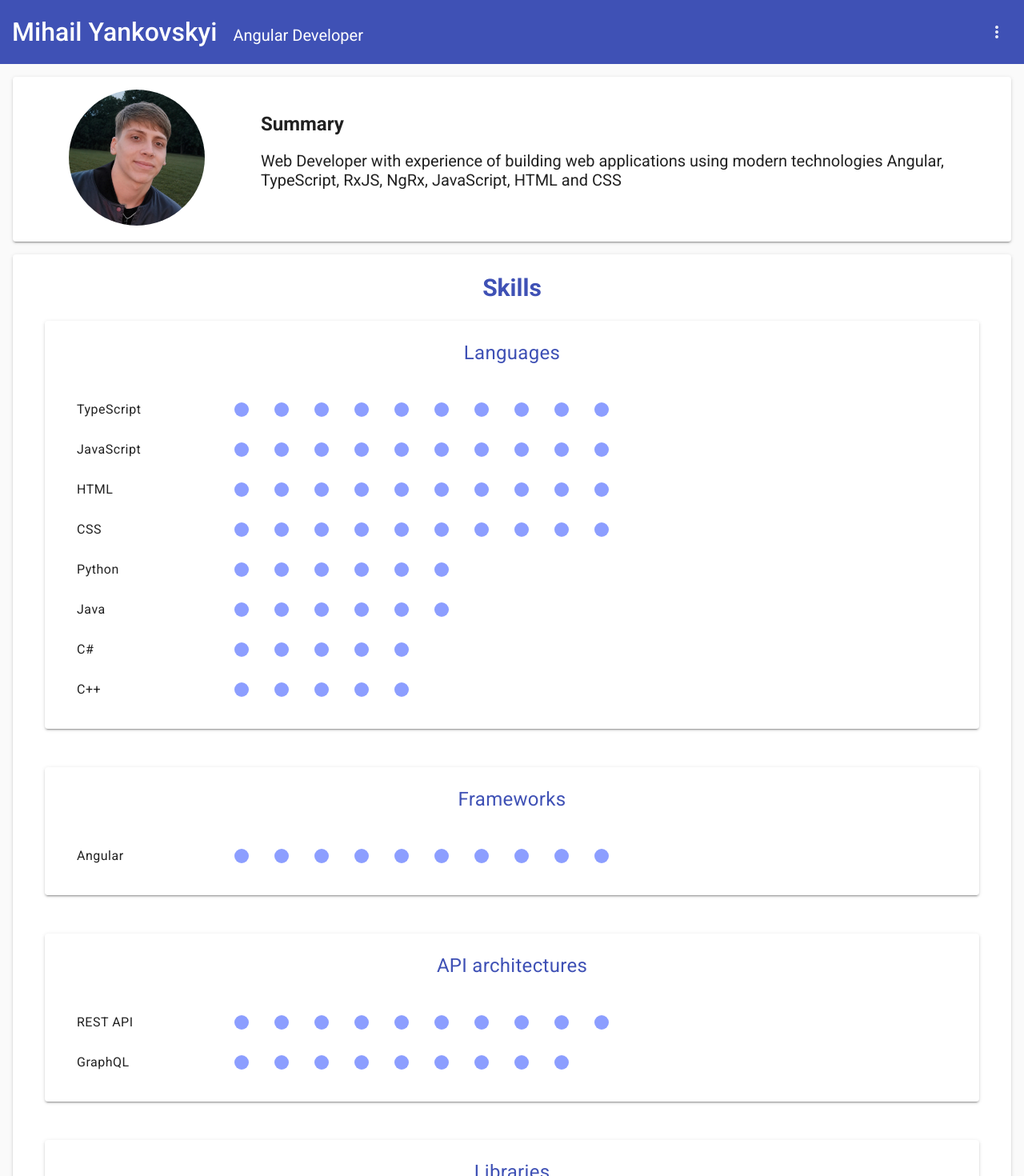
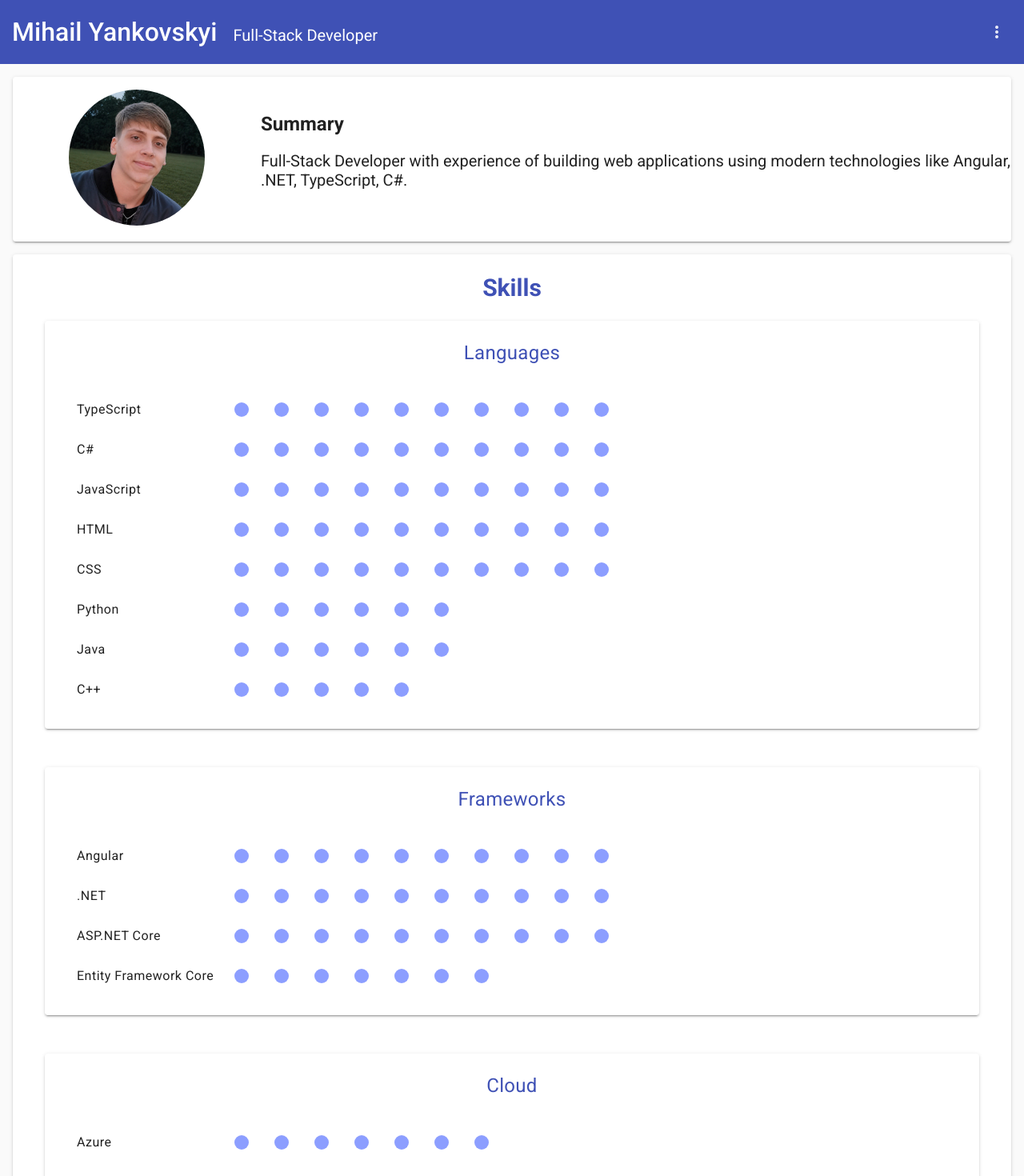
Before and after one commit to mihail-yankovskyi/cv, an Angular app: page / in a window 1280 px wide. Shown: the top 1470 px of the page at 80% size. Built offline with nearby package versions, Linux system fonts and the light colour scheme.

Commit message:
feat(app): update CV

```diff
--- a/src/app/header/header.component.html
+++ b/src/app/header/header.component.html
@@ -1,7 +1,7 @@
 <div class="header" [class.dark-theme-color]="isDarkTheme">
   <div class="title">
     <h2 class="inline">Mihail Yankovskyi</h2>
-    <div class="inline header-description">Angular Developer</div>
+    <div class="inline header-description">Full-Stack Developer</div>
   </div>
 
   <div class="wraper">
--- a/src/app/sections/sections.component.ts
+++ b/src/app/sections/sections.component.ts
@@ -16,12 +16,12 @@ export class SectionsComponent implements OnInit {
       title: 'Languages',
       skills: [
         { name: 'TypeScript', level: 10 },
+        { name: 'C#', level: 10 },
         { name: 'JavaScript', level: 10 },
         { name: 'HTML', level: 10 },
         { name: 'CSS', level: 10 },
         { name: 'Python', level: 6 },
         { name: 'Java', level: 6 },
-        { name: 'C#', level: 5 },
         { name: 'C++', level: 5 }
       ]
     },
@@ -29,6 +29,15 @@ export class SectionsComponent implements OnInit {
       title: 'Frameworks',
       skills: [
         { name: 'Angular', level: 10 },
+        { name: '.NET', level: 10 },
+        { name: 'ASP.NET Core', level: 10 },
+        { name: 'Entity Framework Core', level: 7 }
+      ]
+    },
+    {
+      title: 'Cloud',
+      skills: [
+        { name: 'Azure', level: 7 }
       ]
     },
     {
@@ -55,7 +64,8 @@ export class SectionsComponent implements OnInit {
     {
       title: 'Databases',
       skills: [
-        { name: 'MySQL', level: 4 },
+        { name: 'SQL Server', level: 8 },
+        { name: 'MySQL', level: 5 },
         { name: 'H2', level: 4 }
       ]
     },
--- a/src/app/summary/summary.component.html
+++ b/src/app/summary/summary.component.html
@@ -5,7 +5,7 @@
   <mat-card-content class="mat-card-content">
     <h3 class="summary-title">Summary</h3>
     <div class="summary">
-      Web Developer with experience of building web applications using modern technologies Angular, TypeScript, RxJS, NgRx, JavaScript, HTML and CSS
+      Full-Stack Developer with experience of building web applications using modern technologies like Angular, .NET, TypeScript, C#.
     </div>
   </mat-card-content>
 </mat-card>
```
